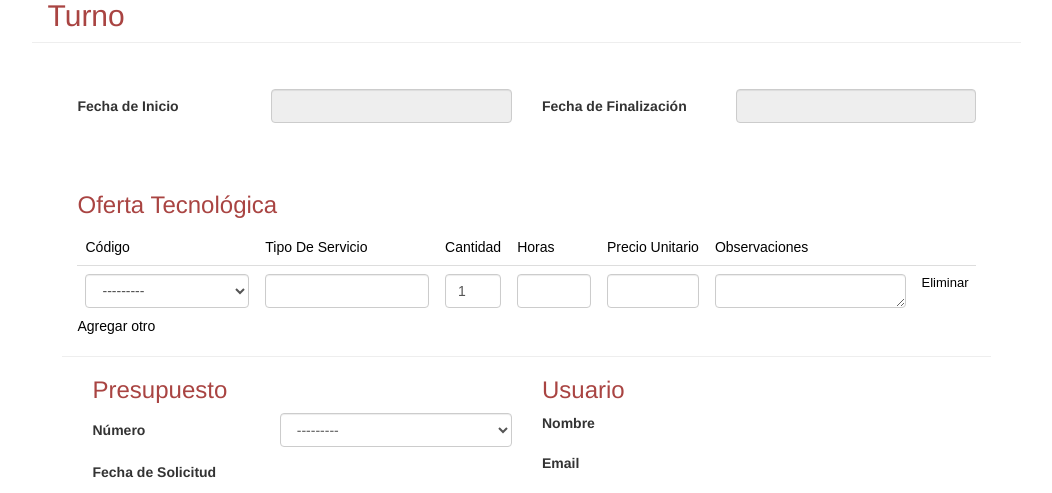
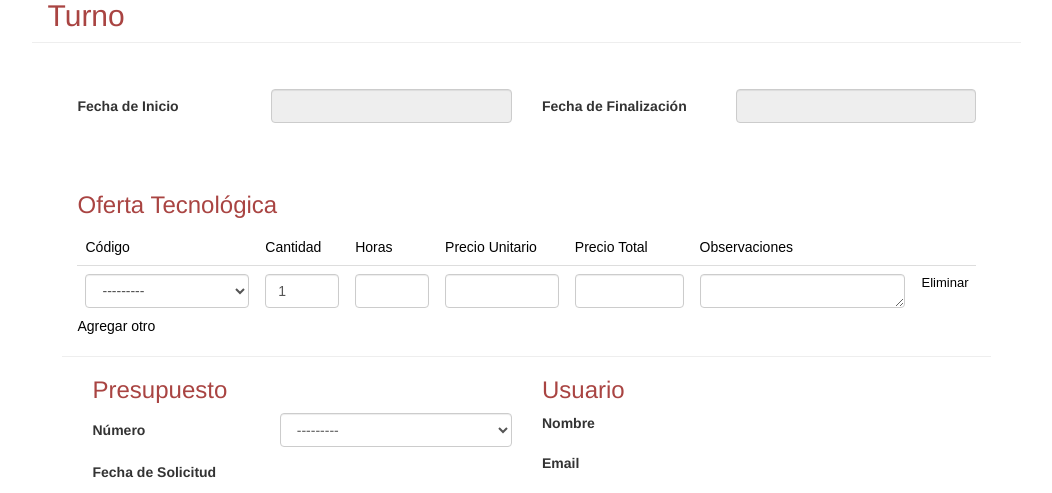
Before and after one commit to enati/intiSoft, a Django app: page /lab/turnos/create/ in a window 1280 px wide. Shown: the part 204-697 px from the top of the page, without its empty margins (113-1165 px from the left). Run offline with Django 3.2, Linux system fonts and the light colour scheme; the visitor is signed in with stand-in values (Sample User, id 1); data that the repository does not hold is empty; some libraries are stand-ins or nearby versions.

Commit message:
ADD Precio total en lineas de oferta tecnologica

```diff
--- a/adm/templates/adm/presupuesto_form.html
+++ b/adm/templates/adm/presupuesto_form.html
@@ -454,6 +454,7 @@
                                 <td>Observaciones</td>
                                 <td>Horas</td>
                                 <td>Precio Unitario</td>
+                                <td>Precio Total</td>
                             </thead>
                             <tbody>
                                 {% for t in turno_activo.ofertatec_linea_set.all %}
@@ -465,6 +466,7 @@
                                         <td>{{ t.observaciones }}</td>
                                         <td>{{ t.cant_horas | default_if_none:""}}</td>
                                         <td>{{ t.precio }}</td>
+                                        <td>{{ t.precio_total }}</td>
                                     </tr>
                                 {% endfor %}
                             </tbody>
--- a/adm/views.py
+++ b/adm/views.py
@@ -267,7 +267,7 @@ def viewWord(request, *args, **kwargs):
 
     if turno_activo:
         for o in turno_activo.ofertatec_linea_set.get_queryset():
-            vals['ofertatec'].append((o.ofertatec.codigo, o.ofertatec.detalle, o.precio))
+            vals['ofertatec'].append((o.ofertatec.codigo, o.ofertatec.detalle, o.precio_total))
         #vals['ofertatec'] += turno_activo.ofertatec.codigo if turno_activo else ''
         #vals['detalle'] = turno_activo.ofertatec.detalle if turno_activo else ''
         #vals['precio'] = str(turno_activo.ofertatec.precio) if turno_activo else ''
--- a/intiSoft/static/intiSoft/js/base.js
+++ b/intiSoft/static/intiSoft/js/base.js
@@ -100,6 +100,9 @@ $(document).ready(function() {
             splitted_id[splitted_id.length-1] = 'tipo_servicio';
             tipo_servicio_id = '#'.concat(splitted_id.join("-"));
             tipo_servicio = $(tipo_servicio_id);
+            splitted_id[splitted_id.length-1] = 'precio_total';
+            precio_total_id = '#'.concat(splitted_id.join("-"));
+            precio_total= $(precio_total_id);
             $.ajax({
                 url: domain + '/lab/turnos/get_price/',
                 method: 'get',
@@ -108,6 +111,7 @@ $(document).ready(function() {
                     precio.val(data['precio']);
                     detalle.val(data['detalle']);
                     tipo_servicio.val(data['tipo_servicio']);
+                    precio_total.val(data['precio_total']);
                     $('#ofertatecform_table').load('#ofertatecform_table');
                 }
              });
@@ -148,6 +152,15 @@ $(document).ready(function() {
                 },
             });
         }
+    });
+
+    $("[id$=cant_horas]").on('change', function (e) {
+        cant_horas_id = $(this).attr('id')
+        formset_number = cant_horas_id.split("-")[1];
+        cant_horas = parseFloat($("[id$="+formset_number+"-cant_horas"+"]").val());
+        precio = parseFloat($("[id$="+formset_number+"-precio"+"]").val());
+        precio_total = $("[id$="+formset_number+"-precio_total"+"]");
+        precio_total.val(cant_horas*precio);
     });
 
 
--- a/lab/forms.py
+++ b/lab/forms.py
@@ -166,6 +166,7 @@ class OfertaTec_LineaForm(forms.ModelForm):
         model = OfertaTec_Linea
         fields = ['ofertatec',
                   'precio',
+                  'precio_total',
                   'cantidad',
                   'cant_horas',
                   'observaciones',
--- a/lab/models.py
+++ b/lab/models.py
@@ -181,6 +181,7 @@ class OfertaTec_Linea(TimeStampedModel, AuthStampedModel):
 
     ofertatec = models.ForeignKey(OfertaTec, verbose_name='OfertaTec')
     precio = models.FloatField(verbose_name='Precio')
+    precio_total = models.FloatField(verbose_name='Precio Total')
     cantidad = models.IntegerField(verbose_name='Cantidad', default=1)
     cant_horas = models.FloatField(verbose_name='Horas', blank=True, null=True)
     turno = models.ForeignKey(Turno, verbose_name='Turno')
--- a/lab/templates/lab/turno_form.html
+++ b/lab/templates/lab/turno_form.html
@@ -196,17 +196,23 @@
                         {% endif %}
                         <table id="ofertatec_formtable" class="table">
                             <col style="width:20%">
-                            <col style="width:20%">
+                            <col style="width:10%">
+                            <col style="width:10%">
+                            <!--<col style="width:15%">
+                            <col style="width:5%">
                             <col style="width:5%">
                             <col style="width:10%">
-                            <col style="width:12%">
+                            <col style="width:12%">-->
                             <thead>
                                 <td>Código</td>
                                 <td style="display:none">Detalle</td>
+<!--
                                 <td>Tipo De Servicio</td>
+-->
                                 <td>Cantidad</td>
                                 <td>Horas</td>
                                 <td>Precio Unitario</td>
+                                <td>Precio Total</td>
                                 <td>Observaciones</td>
                             </thead>
                             <tbody>
@@ -230,6 +236,7 @@
                                             {% endif %}
 
                                         </td>
+<!--
                                         <td>
                                             {% if edit %}
                                                 {{ form.tipo_servicio }} {{ form.tipo_servicio.errors }}
@@ -237,6 +244,7 @@
                                                 {{ form.tipo_servicio.value  | default_if_none:"" }}
                                             {% endif %}
                                         </td>
+-->
                                         <td>
                                             {% if edit %}
                                                 {{ form.cantidad }} {{ form.cantidad.errors }}
@@ -256,6 +264,13 @@
                                                 {{ form.precio }} {{ form.precio.errors }}
                                             {% else %}
                                                 {{ form.precio.value | default_if_none:"" }}
+                                            {% endif %}
+                                        </td>
+                                        <td>
+                                            {% if edit %}
+                                                {{ form.precio_total }} {{ form.precio_total.errors }}
+                                            {% else %}
+                                                {{ form.precio_total.value | default_if_none:"" }}
                                             {% endif %}
                                         </td>
                                         <td>
--- a/lab/views.py
+++ b/lab/views.py
@@ -566,6 +566,7 @@ def get_price(request, *args, **kwargs):
         ot_id = request.GET['ot_id']
         ot_obj = OfertaTec.objects.get(pk=ot_id)
         data = {'precio': ot_obj.precio,
+                'precio_total': ot_obj.precio,
                 'detalle': ot_obj.detalle,
                 'tipo_servicio': ot_obj.tipo_servicio}
     except:
```
Also changed, not shown: lab/migrations/0031_ofertatec_linea_precio_total.py (added).
